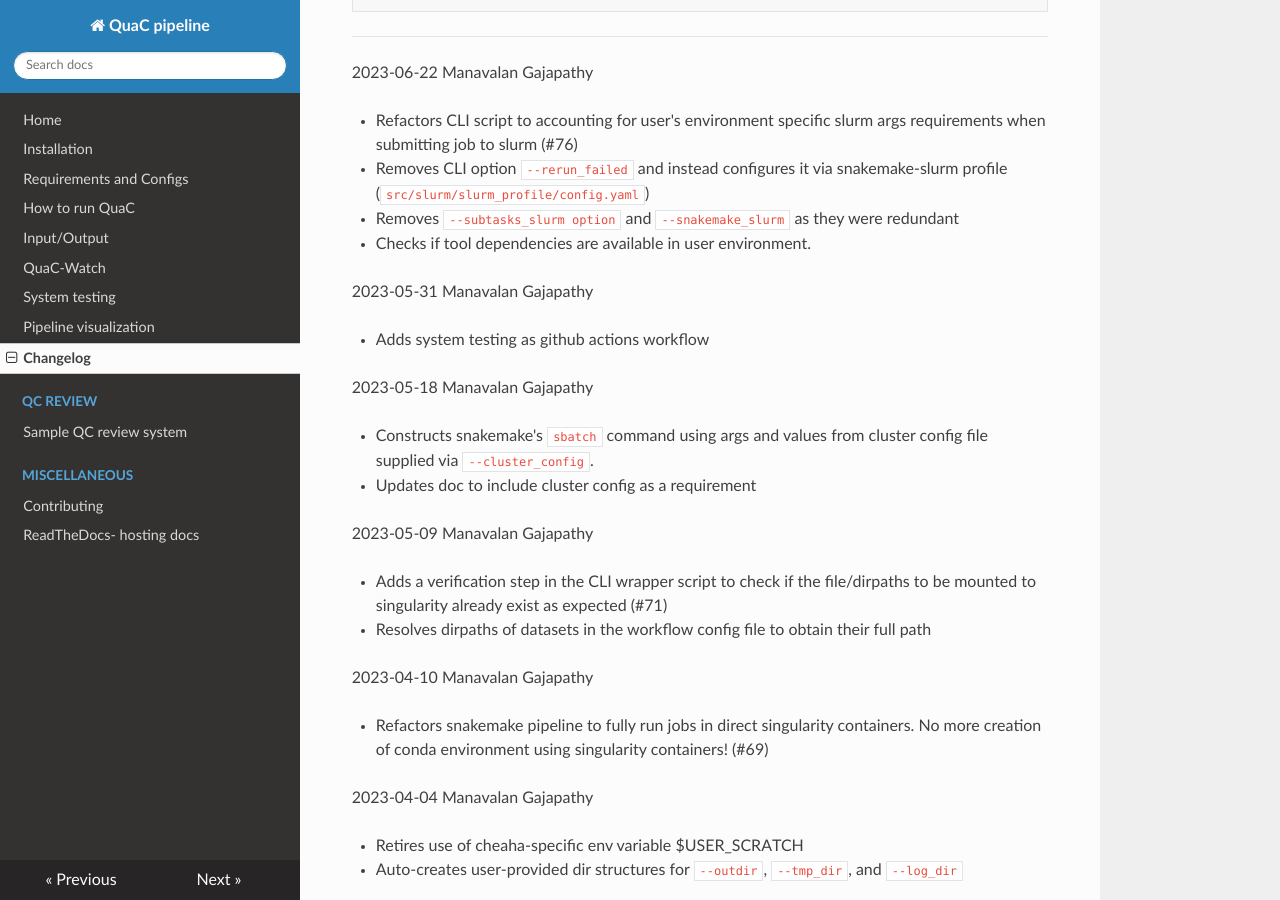
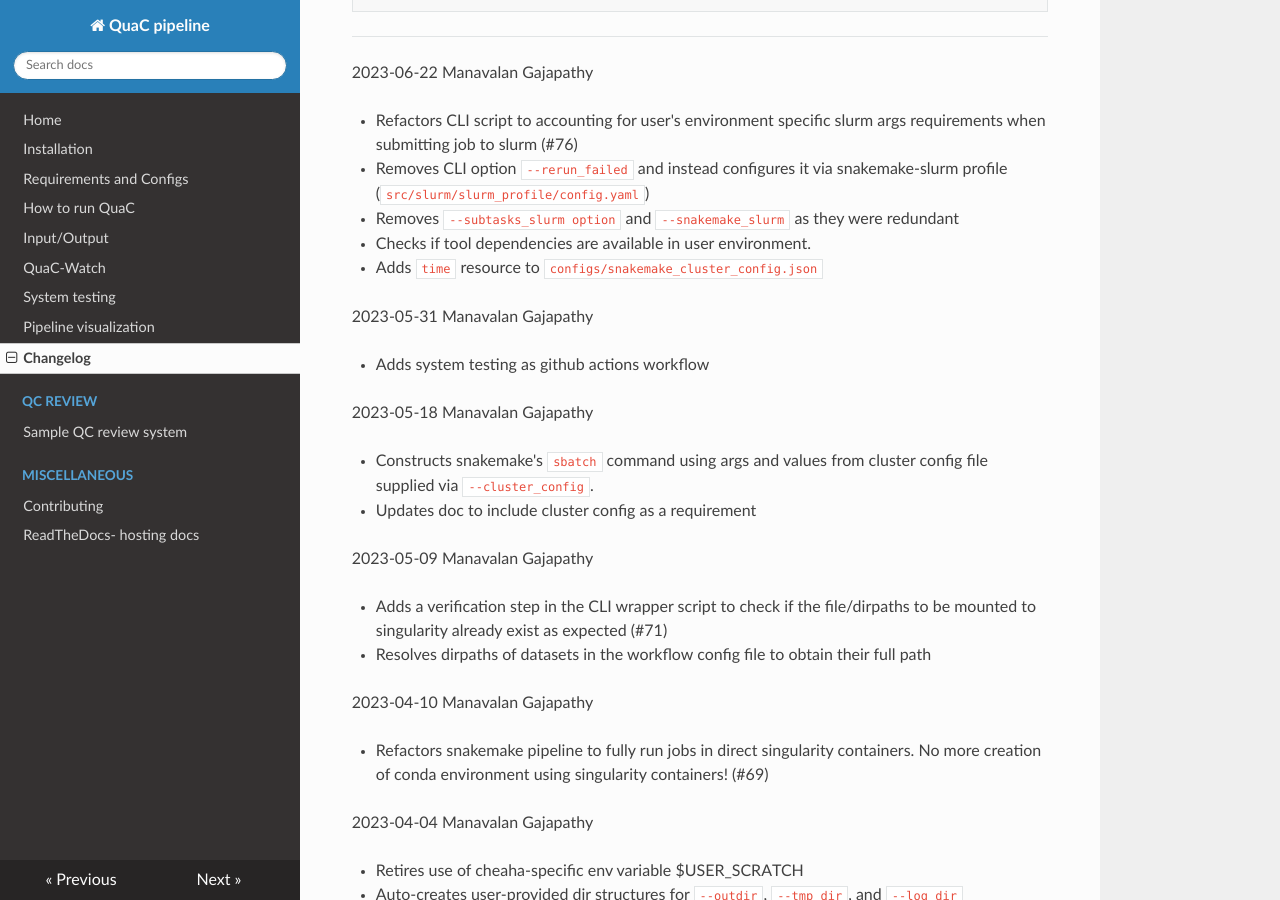
Before and after one commit to uab-cgds-worthey/quac, an MkDocs documentation site: the page built from docs/Changelog.md, in a window 1280 px wide and 900 px high, scrolled down 306 px. Built offline with MkDocs 1.6.1, drawn with Linux system fonts in a browser that asks for light colours; nearby versions of some CDN libraries.

Commit message:
updates changelog

```diff
--- a/docs/Changelog.md
+++ b/docs/Changelog.md
@@ -20,6 +20,7 @@ YYYY-MM-DD  John Doe
   (`src/slurm/slurm_profile/config.yaml`)
 * Removes `--subtasks_slurm option` and `--snakemake_slurm` as they were redundant
 * Checks if tool dependencies are available in user environment.
+* Adds `time` resource to `configs/snakemake_cluster_config.json`
 
 
 2023-05-31  Manavalan Gajapathy
```
